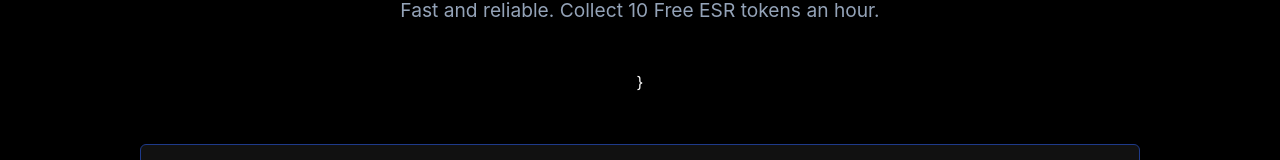
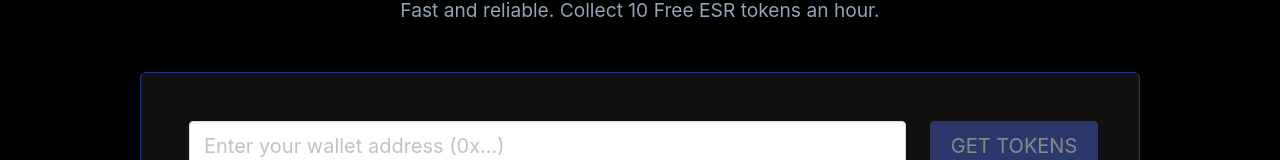
Before and after one commit to revolutionpropertymaintenance/faucet, a React (Create React App) app in the folder faucet-ui/: page / in a window 1280 px wide. Shown: the part 394-554 px from the top of the page. Built offline with nearby package versions, Linux system fonts and the light colour scheme; no server answers.

Commit message:
Fix build errors preventing front page from loading

```diff
--- a/faucet-ui/src/App.js
+++ b/faucet-ui/src/App.js
@@ -90,10 +90,9 @@ function App() {
             </div>
             <div className="mt-5">
               {error && <div className="withdraw-error">{error}</div>}
-              }
               {success && (
                 <div className="withdraw-success">{success}</div>
-              )}{" "}
+              )}
             </div>
             <div className="box address-box">
               <div className="columns">
```
